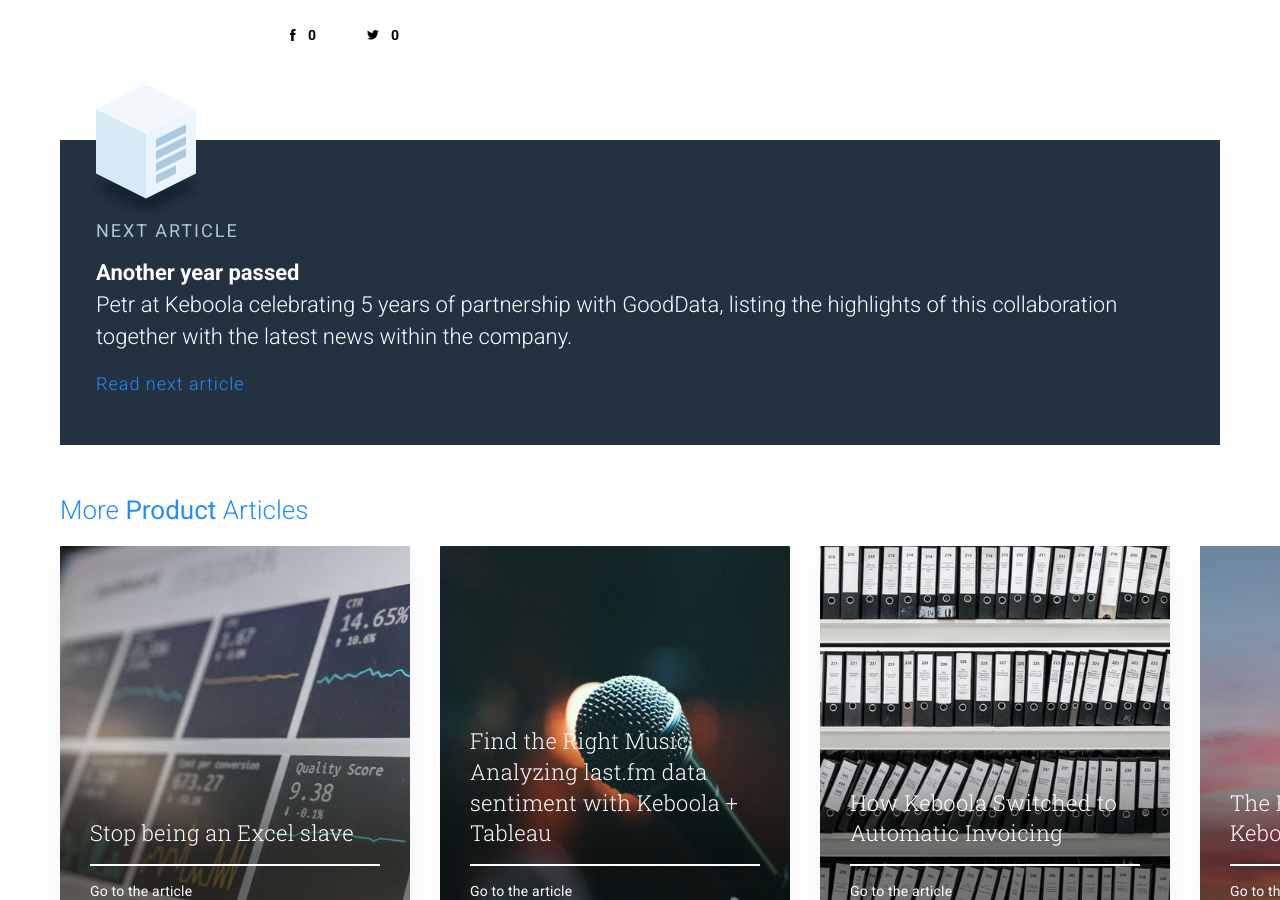
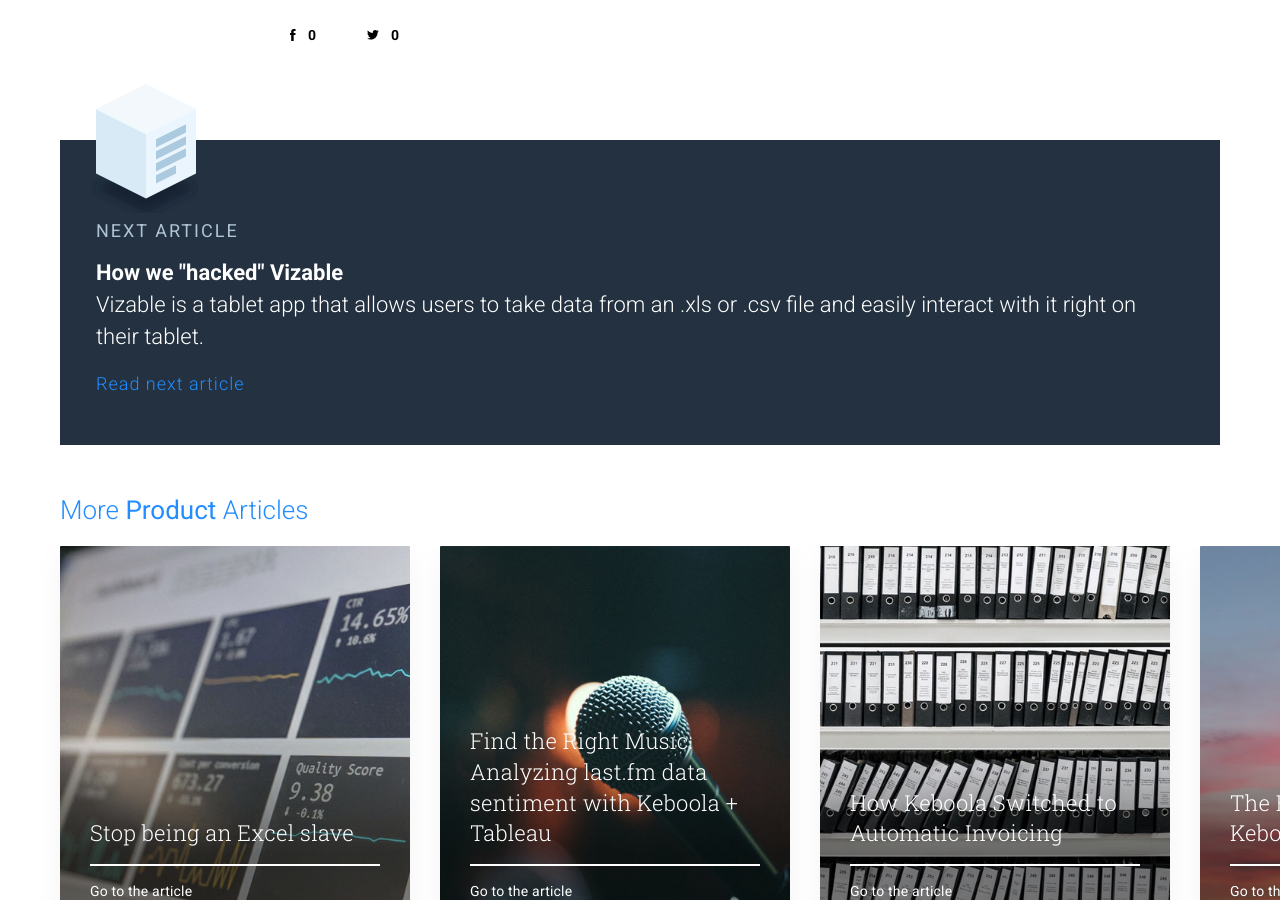
Before and after one commit to keboola/blog, a Jekyll site: the page built from _posts/2018-10-11-kbc.md, in a window 1280 px wide and 900 px high, scrolled down 2777 px. Built offline with Jekyll 4.4.1, drawn with Linux system fonts in a browser that asks for light colours; nearby versions of some CDN libraries; some of the changed lines change nothing that is shown.

Commit message:
Update from Forestry.io - Published how-we-hacked-vizable.md

```diff
--- a/_drafts/2018-10-11-how-we-hacked-vizable.md
+++ b/_posts/2018-10-11-how-we-hacked-vizable.md
@@ -2,24 +2,19 @@
 title: How we "hacked" Vizable
 layout: post
 categories: product
-date: 2018-10-11 00:00:00 +0000
-perex: Tableau unveiled their new Vizable app the first full day of the Tableau User
-  Conference 2015 (A.K.A. TC-15) to much oohs and aahs. Vizable is a tablet app that
-  allows users to take data from an .xls or .csv file and easily interact with it
-  right on their tablet. It is unparalleled in its ease of use and intuitiveness,
-  providing an exciting new way to consume data and drive insights.
+date: 2015-11-05 14:55:07 +0000
+perex: Vizable is a tablet app that allows users to take data from an .xls or .csv
+  file and easily interact with it right on their tablet.
 user: pavel-dolezal
 coverphoto: ''
-coverphoto_slider: ''
+coverphoto_slider: "/uploads/vizable.jpg"
 
 ---
-## How we "hacked" Vizable
-
 by [Milan Veverka](http://blog.keboola.com/author/8793)
 
 Tableau unveiled their new Vizable app the first full day of the Tableau User Conference 2015 (A.K.A. TC-15) to much oohs and aahs. Vizable is a tablet app that allows users to take data from an .xls or .csv file and easily interact with it right on their tablet. It is unparalleled in its ease of use and intuitiveness, providing an exciting new way to consume data and drive insights. More information here: [http://vizable.tableau.com/](http://vizable.tableau.com/ "http://vizable.tableau.com/")
 
-![](https://lh4.googleusercontent.com/MhELPy3ddLl7d9suEzMb8Mvj0RruwNG1rMYo14WEOv9dzo4gRjYcWA8omEt6sfzEdCjno07AXO_DW8XAo3VobMhLVO4OxgPsR1z8w-yCQ10H8dD2drU-SOS7_IeYSdzd3nSOwBxW =624x468)
+![](/uploads/vizable1.jpg)
 
 As soon as we saw it, the Keboola team thought, “What an exciting way to use data from Keboola Connection - if only we could send data to it immediately to test it!” The app is built to accept .xls and .csv files that are physically present on the iPad it runs from, so at a glance, it is completely and utterly off-line. We immediately wondered if Keboola Connection - due to its integration with DropBox and Google Drive - could make Vizable the ultimate, on-the-go data visualization app.
 
@@ -27,7 +22,7 @@
 
 Yeah! We can easily schedule pushing data into the iPad using our existing integrations. We didn't have to write a single line of code and already during the conference we were able to play with #data15 mentions we’d pulled in through Keboola Connection, with fresh data being automatically pushed into the iPad every 30 minutes.
 
-![](https://lh4.googleusercontent.com/xoQmc3tg9z1ADGTSdV-YAh2a578HtAlxIPdSg16ydSICANrL8xCC9lETZYsydXY4Shb6ub2nrFPlPiw44694qMR3IBo0k4beHr2gF7khap6hDJxj0F3TErAAiz-vWIdU60mun6lE =624x496)
+![](/uploads/vizable2.jpg)
 
 We eagerly shared our success with the Vizable team and started showing conference attendees and members of the Tableau team just how we’d made it all happen! It was great to receive a string of visits from the whole Vizable crew all the way up to Dave Story, VP of Mobile and Strategic Growth, and Chris Stolte, the Chief Development Officer. What a thrilling way to educate the Tableau folks on all the cool stuff Keboola does with their tool and for their customers.
 
```
